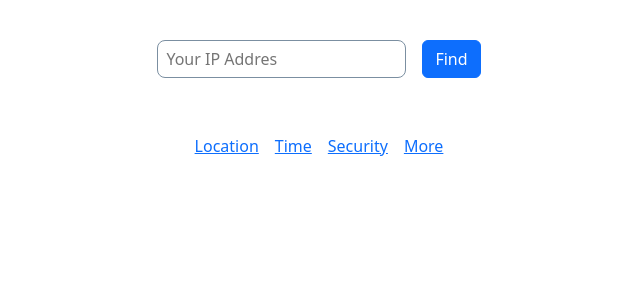
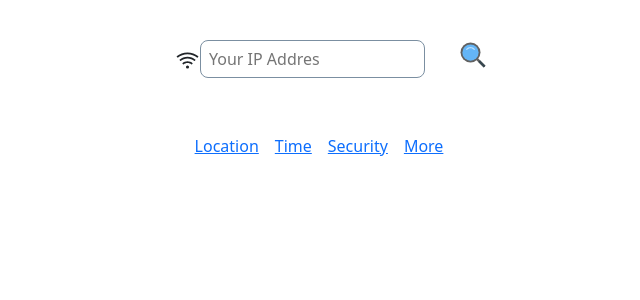
Before and after one commit to koraykoksal/reat-app_IP_Locate, a React (Create React App) app: page / in a window 1280 px wide. Shown: the top 300 px of the page, without its empty margins (321-961 px from the left). Built offline with nearby package versions, Linux system fonts and the light colour scheme; no server answers.

Commit message:
location page

```diff
--- a/src/components/Header.jsx
+++ b/src/components/Header.jsx
@@ -3,6 +3,10 @@ import { Navbar } from './Navbar'
 import axios from 'axios'
 import { useContext,useState } from 'react'
 import { IP_Context } from '../context/UserIPAddress'
+import { FcSearch } from 'react-icons/fc'
+import {AiOutlineWifi} from 'react-icons/ai'
+
+
 
 export const Header = () => {
 
@@ -20,11 +24,14 @@ export const Header = () => {
   return (
     <>
 
-    <div className='container m-auto text-center p-4'>
+    <div className='container m-auto text-center p-4 search'>
 
-        <form className='p-3' onSubmit={handleSubmit}>
+        <form className='p-3'>
 
-          <div>
+          <div className='searchInput'>
+
+          <AiOutlineWifi
+          size={25}/>
 
           <input
           type="text"
@@ -33,12 +40,15 @@ export const Header = () => {
           onChange={(e)=>setinputdata(e.target.value)}
           />
 
-
-
           </div>
 
           <div>
-          <button type='submit' className='btn btn-primary'>Find</button>
+          {/* <button type='submit' className='btn btn-primary'>Find</button> */}
+          <FcSearch
+          size={30}
+          type='button'
+          onClick={handleSubmit}
+          />
           </div>
 
         </form>
--- a/src/css/App.css
+++ b/src/css/App.css
@@ -8,7 +8,7 @@ form {
 display: flex;
 flex-wrap: wrap;
 justify-content: center;
-gap: 1rem;
+gap: 0.5rem;
 }
 
 form input {
@@ -16,8 +16,14 @@ form input {
     background-color: transparent;
     border: 1px solid #7B8FA1;
     padding: 0.5rem;
-
+    width: 75%;
     height: 38px;
     border-radius: 0.5rem;
     align-items: center;
 }
+
+
+.searchInput{
+
+    width: 300px;
+}
```
